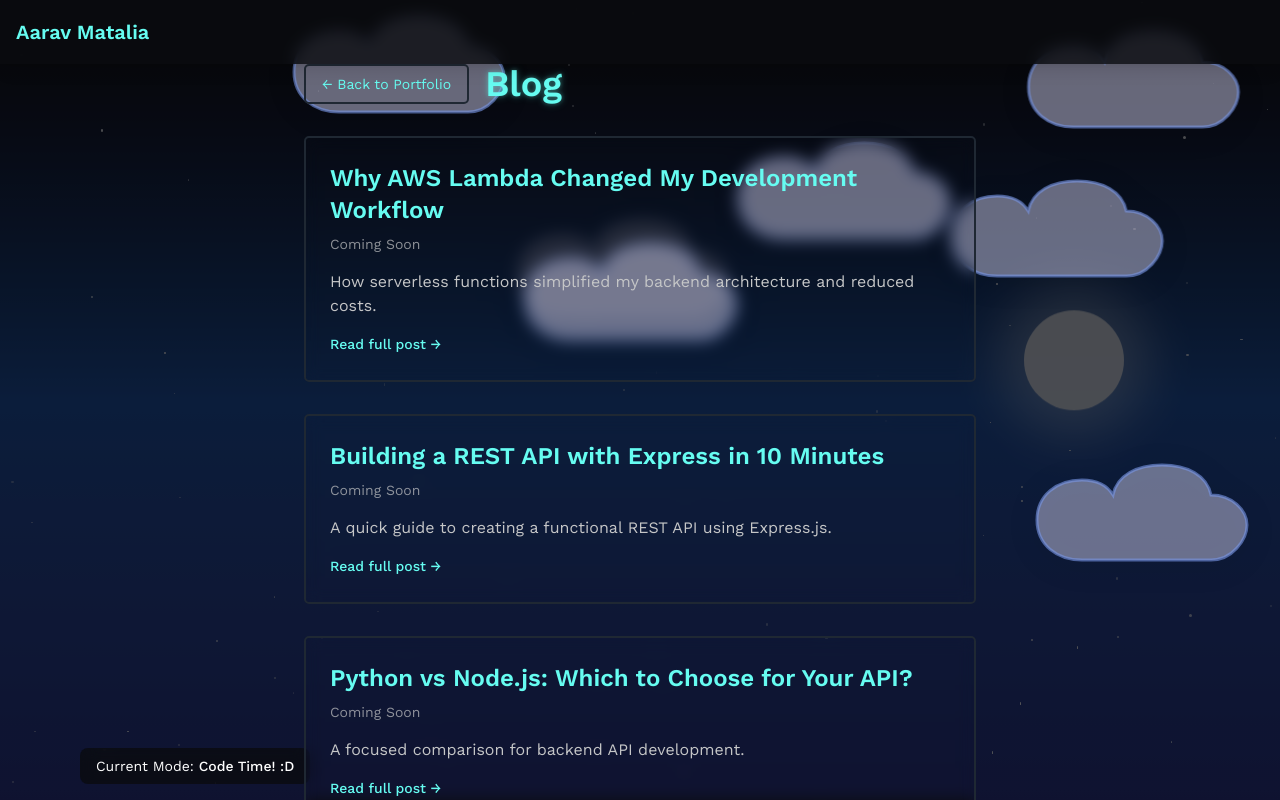
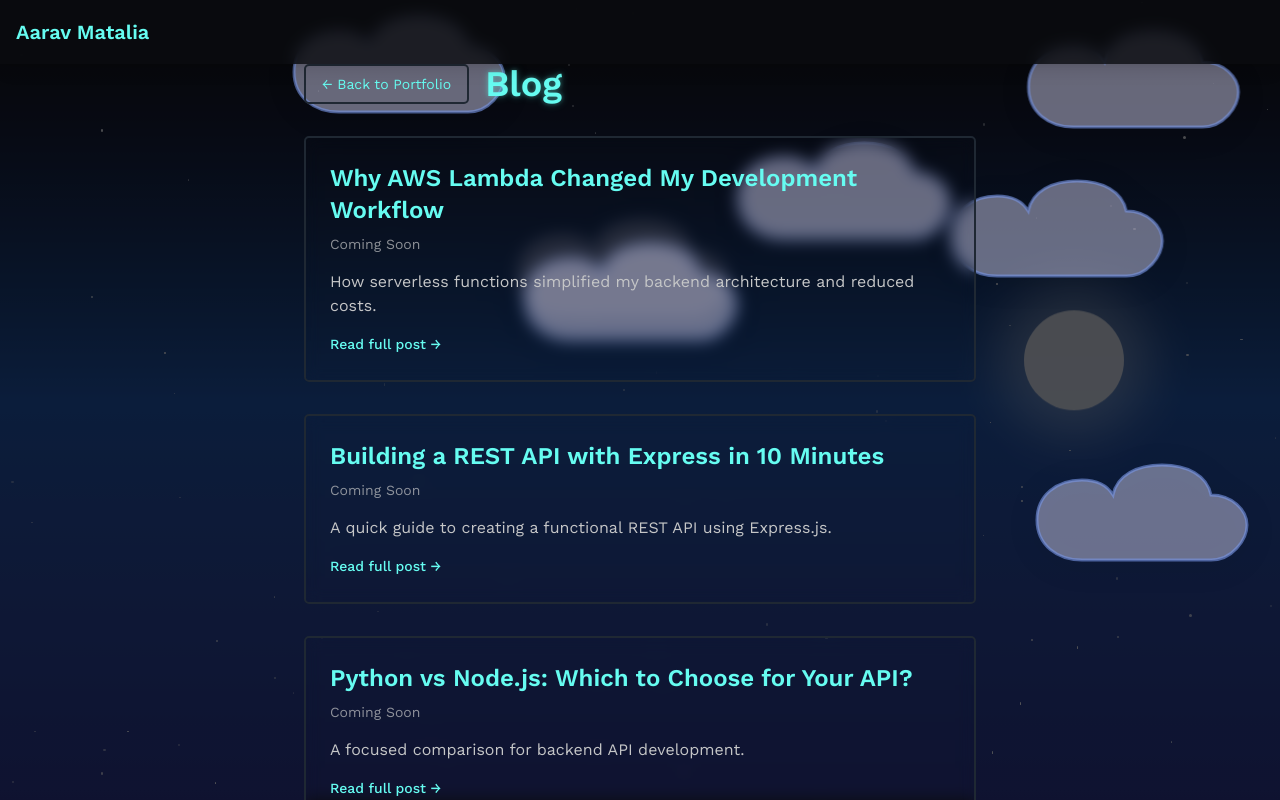
Before and after one commit to aaravmat1209/portfolio, a Next.js app: page /blog in a window 1280 px wide. Shown: the top 800 px of the page. Built offline with nearby package versions, Linux system fonts and the light colour scheme.

Commit message:
final change

```diff
--- a/src/app/content/TimeBasedBackground.tsx
+++ b/src/app/content/TimeBasedBackground.tsx
@@ -317,9 +317,6 @@
         <div className={`absolute inset-0 ${timeOfDay === 'night' ? 'bg-background/70' : 'bg-background/30'}`}></div>
 
         {/* Mode indicator */}
-        <div className={`pointer-events-auto absolute bottom-4 left-20 ${getControlsBgColor()} backdrop-blur-sm ${getControlsTextColor()} px-4 py-2 rounded-lg text-sm z-10`}>
-          Current Mode: <span className="font-medium">Code Time! :D</span>
-        </div>
 
         {/* Time controls */}
         {showControls && (
```
